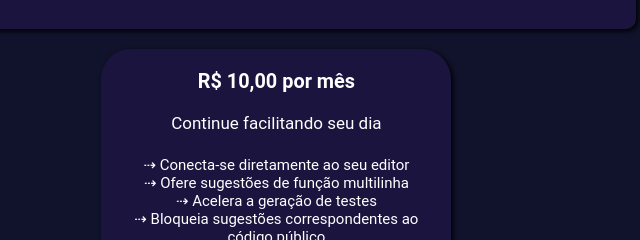
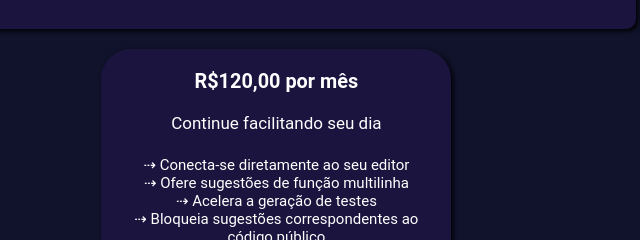
Before and after one commit to EmersonGald1n0/frontenders-easycode, a plain HTML site: page pages/servico.html in a window 1280 px wide. Shown: the part 1109-1349 px from the top of the page, 631-1271 px from the left. Drawn offline with nearby package versions, Linux system fonts and the light colour scheme.

Commit message:
att preço do produto

```diff
--- a/pages/servico.html
+++ b/pages/servico.html
@@ -94,7 +94,7 @@
                     <button type="button" id="btnServicos">Cadastre-se</button>
                 </div>
                 <div class="cobrar">
-                    <h3>R$ 10,00 por mês</h3>
+                    <h3>R$120,00 por mês</h3>
                     <p>Continue facilitando seu dia</p>
                     <div class="lista">
                         <ul>
```
